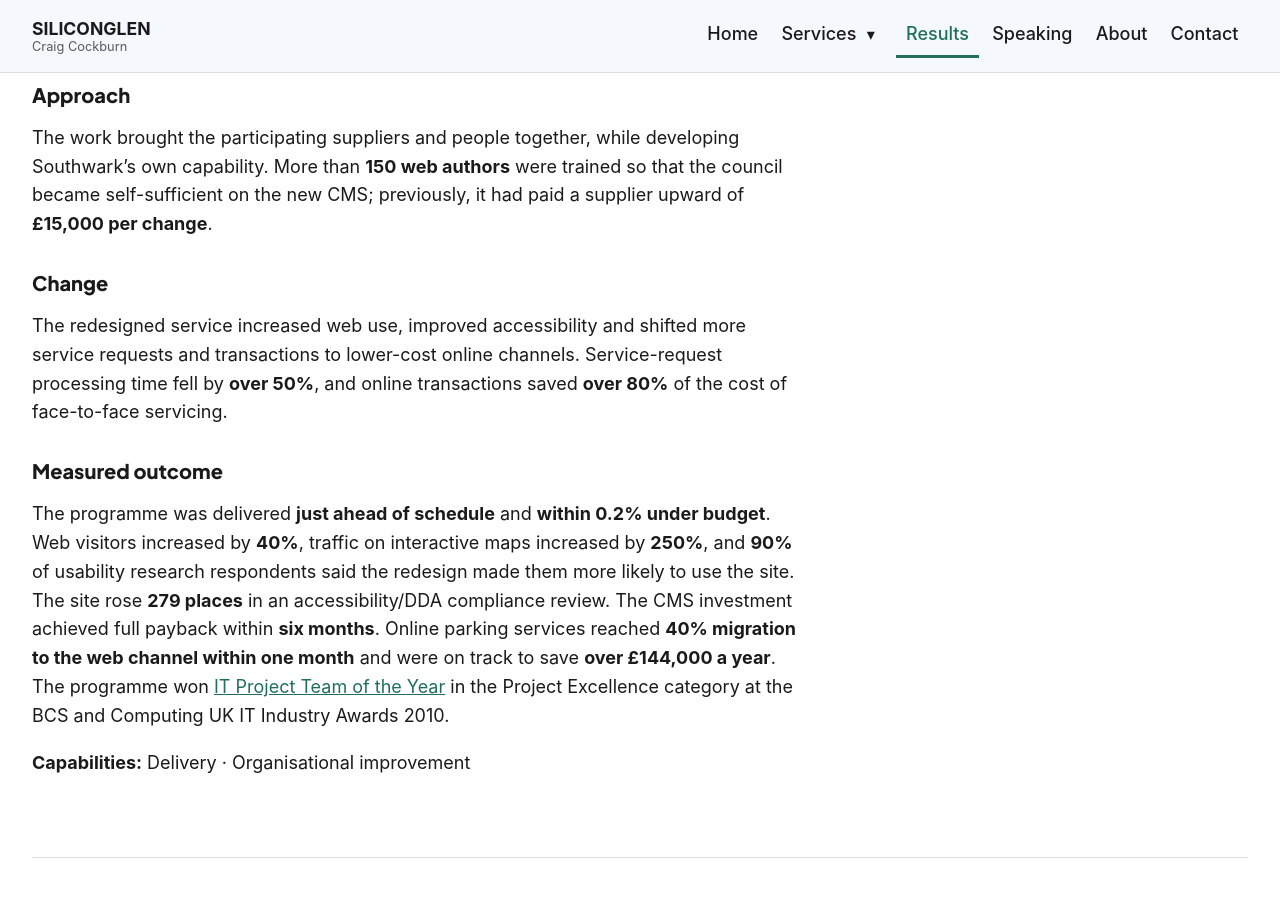
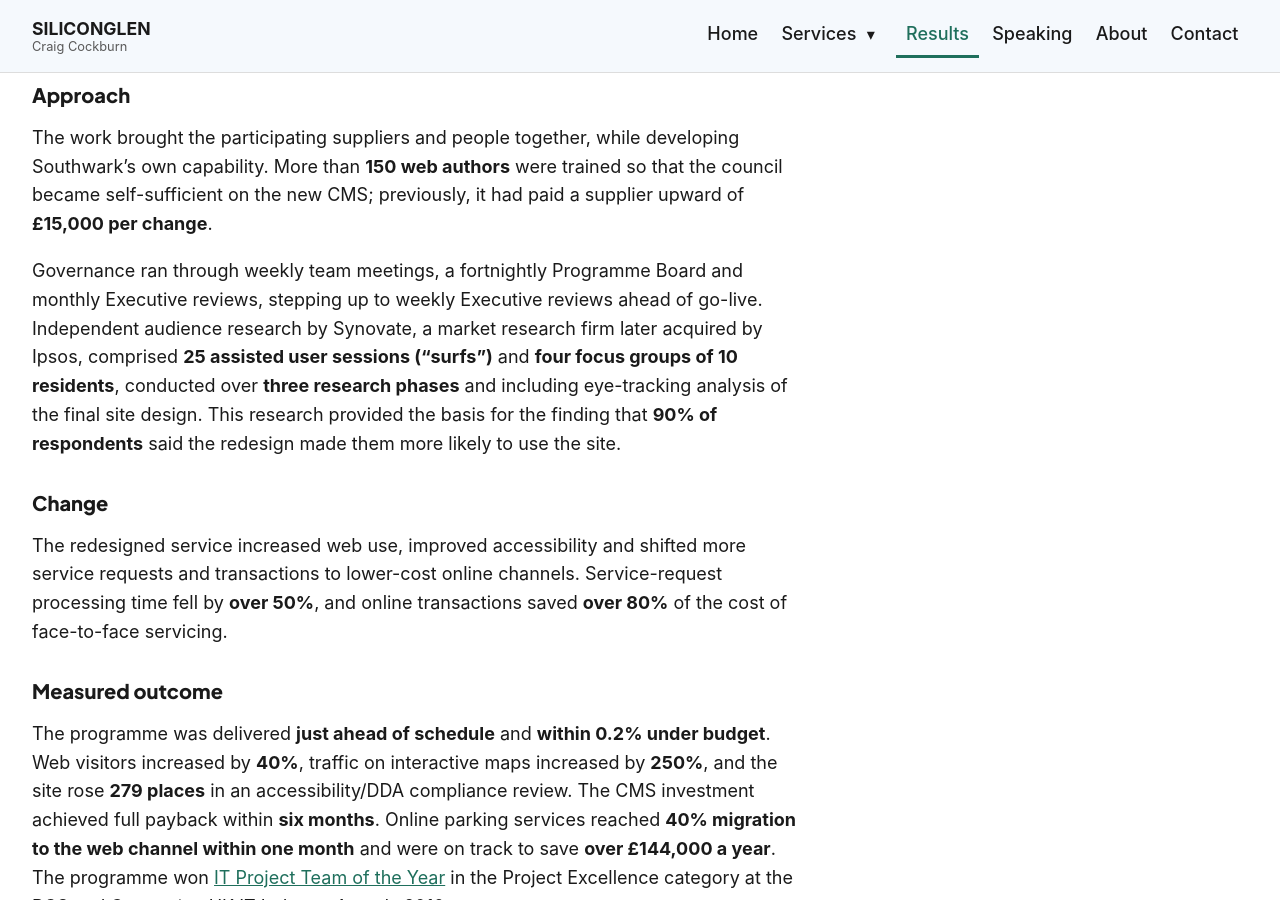
Before and after one commit to siliconglen/siliconglen-site, a Jekyll site: the page built from results/index.md, in a window 1280 px wide and 900 px high, scrolled down 3286 px. Built offline with Jekyll 4.4.1, drawn with Linux system fonts in a browser that asks for light colours.

Commit message:
Add Southwark governance and research detail

```diff
--- a/results/index.md
+++ b/results/index.md
@@ -70,11 +70,13 @@ Craig worked as Programme Manager, coordinating the participating suppliers, Van
 ### Approach
 The work brought the participating suppliers and people together, while developing Southwark's own capability. More than **150 web authors** were trained so that the council became self-sufficient on the new CMS; previously, it had paid a supplier upward of **£15,000 per change**.
 
+Governance ran through weekly team meetings, a fortnightly Programme Board and monthly Executive reviews, stepping up to weekly Executive reviews ahead of go-live. Independent audience research by Synovate, a market research firm later acquired by Ipsos, comprised **25 assisted user sessions ("surfs")** and **four focus groups of 10 residents**, conducted over **three research phases** and including eye-tracking analysis of the final site design. This research provided the basis for the finding that **90% of respondents** said the redesign made them more likely to use the site.
+
 ### Change
 The redesigned service increased web use, improved accessibility and shifted more service requests and transactions to lower-cost online channels. Service-request processing time fell by **over 50%**, and online transactions saved **over 80%** of the cost of face-to-face servicing.
 
 ### Measured outcome
-The programme was delivered **just ahead of schedule** and **within 0.2% under budget**. Web visitors increased by **40%**, traffic on interactive maps increased by **250%**, and **90%** of usability research respondents said the redesign made them more likely to use the site. The site rose **279 places** in an accessibility/DDA compliance review. The CMS investment achieved full payback within **six months**. Online parking services reached **40% migration to the web channel within one month** and were on track to save **over £144,000 a year**. The programme won [IT Project Team of the Year](https://www.bcs.org/events/awards-and-competitions/uk-it-industry-awards/previous-winners/uk-it-industry-awards-2010-winners/project-excellence-awards-2010/) in the Project Excellence category at the BCS and Computing UK IT Industry Awards 2010.
+The programme was delivered **just ahead of schedule** and **within 0.2% under budget**. Web visitors increased by **40%**, traffic on interactive maps increased by **250%**, and the site rose **279 places** in an accessibility/DDA compliance review. The CMS investment achieved full payback within **six months**. Online parking services reached **40% migration to the web channel within one month** and were on track to save **over £144,000 a year**. The programme won [IT Project Team of the Year](https://www.bcs.org/events/awards-and-competitions/uk-it-industry-awards/previous-winners/uk-it-industry-awards-2010-winners/project-excellence-awards-2010/) in the Project Excellence category at the BCS and Computing UK IT Industry Awards 2010.
 
 **Capabilities:** Delivery · Organisational improvement
 
```
Also changed, not shown: work-with-me/delivery/index.md (+3 -1 lines).
